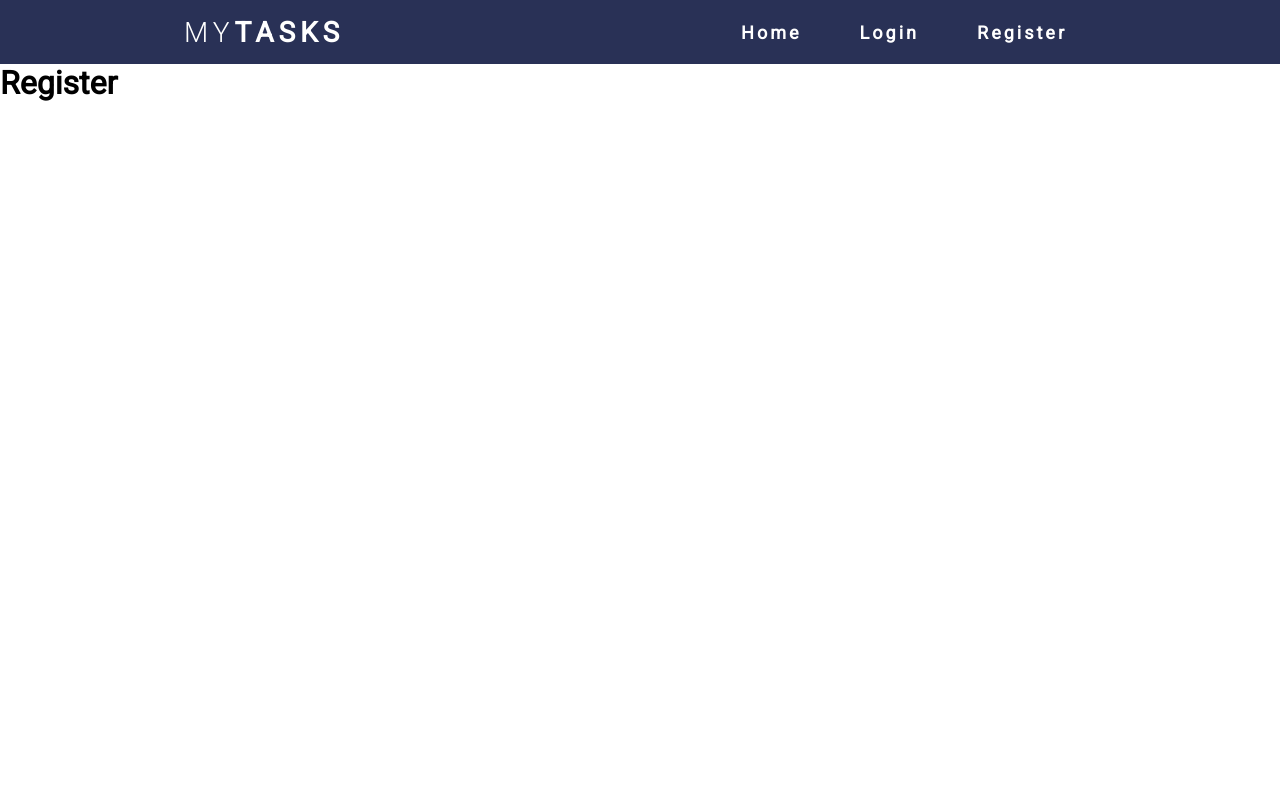
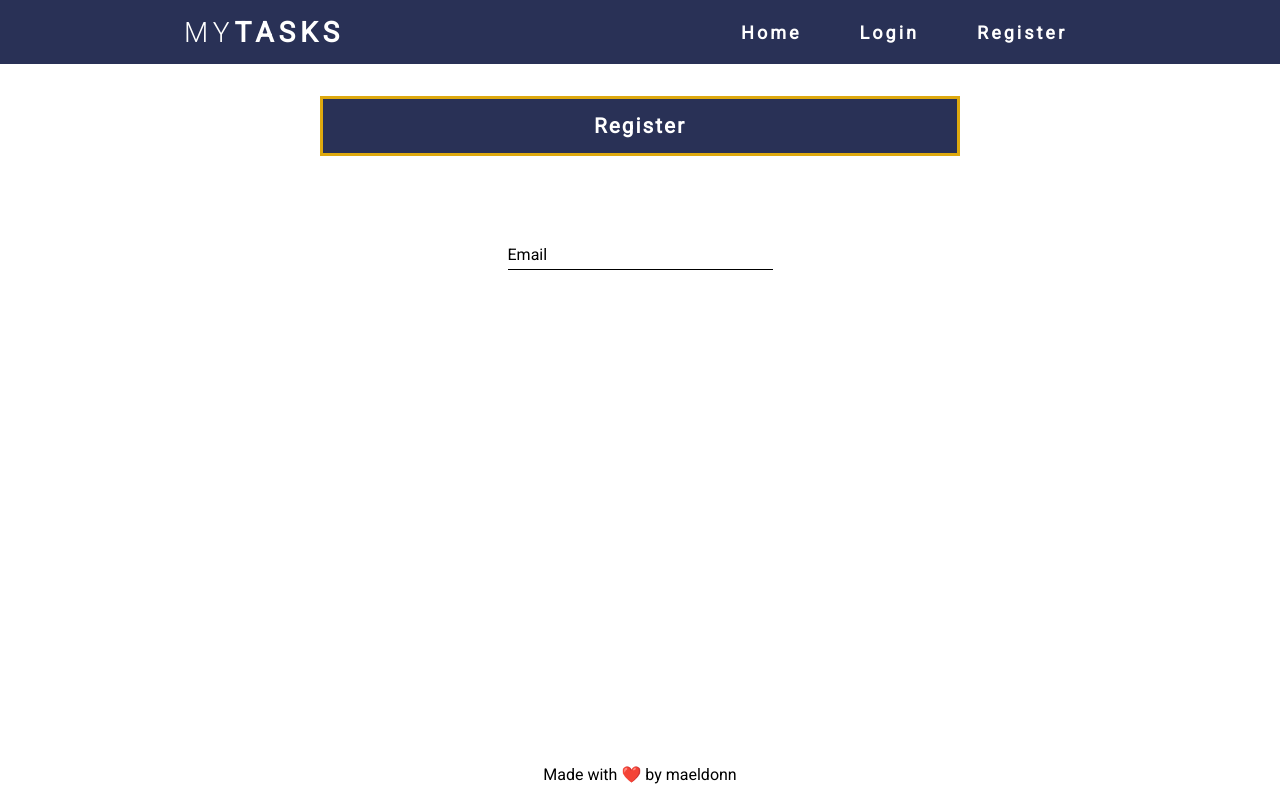
Before and after one commit to maeldonn/mytasks, a Vue app in the folder client/: page /register in a window 1280 px wide. Built offline with nearby package versions, Linux system fonts and the light colour scheme.

Commit message:
:sparkles: Created components

```diff
--- a/client/src/App.vue
+++ b/client/src/App.vue
@@ -2,16 +2,19 @@
   <div id="app">
     <Navbar :connected="connected" :isAdmin="isAdmin"/>
     <router-view />
+    <Footer />
   </div>
 </template>
 
 <script>
 import Navbar from '@/components/Navbar.vue';
+import Footer from '@/components/Footer.vue';
 
 export default {
   name: 'App',
   components: {
     Navbar,
+    Footer,
   },
   data: () => ({
     connected: false,
@@ -24,6 +27,7 @@ export default {
 * {
   margin: 0;
   padding: 0;
+  box-sizing: border-box;
 }
 
 body {
--- /dev/null
+++ b/client/src/components/Footer.vue
@@ -0,0 +1,74 @@
+<template>
+  <footer>
+      <p>
+        Made with ❤️ by
+        <a href="https://maeldonn.github.io/" target="_blank">maeldonn</a>
+      </p>
+    </footer>
+</template>
+
+<script>
+export default {
+  name: 'Footer',
+};
+</script>
+
+<style scoped>
+footer {
+  width: 100%;
+  text-align: center;
+  margin: 1rem 0;
+  position: absolute;
+  bottom: 0px;
+}
+a {
+  text-decoration: none;
+  color: inherit;
+}
+a:hover {
+  -webkit-animation: rainbow .5s infinite;
+          animation: rainbow .5s infinite;
+}
+@-webkit-keyframes rainbow {
+ 0%,
+ to {
+  color:#7ccdea
+ }
+ 16% {
+  color:#0074d9
+ }
+ 32% {
+  color:#2ecc40
+ }
+ 48% {
+  color:#ffdc00
+ }
+ 64% {
+  color:#b10dc9
+ }
+ 80% {
+  color:#ff4136
+ }
+}
+@keyframes rainbow {
+ 0%,
+ to {
+  color:#7ccdea
+ }
+ 16% {
+  color:#0074d9
+ }
+ 32% {
+  color:#2ecc40
+ }
+ 48% {
+  color:#ffdc00
+ }
+ 64% {
+  color:#b10dc9
+ }
+ 80% {
+  color:#ff4136
+ }
+}
+</style>
--- a/client/src/components/Navbar.vue
+++ b/client/src/components/Navbar.vue
@@ -9,25 +9,25 @@
       </router-link>
     </div>
     <ul class="nav-links" v-if="connected">
-      <li>
-        <router-link :to="{ name: 'Dashboard' }" @click="navSlide">Dashboard</router-link>
+      <li @click="closeMenu">
+        <router-link :to="{ name: 'Dashboard' }">Dashboard</router-link>
       </li>
-      <li v-if="isAdmin">
-        <router-link :to="{ name: 'Administration' }" @click="navSlide">Admin</router-link>
+      <li v-if="isAdmin" @click="closeMenu">
+        <router-link :to="{ name: 'Administration' }">Admin</router-link>
       </li>
-      <li>
-        <router-link :to="{ name: 'Home' }" @click="navSlide">Disconnect</router-link>
+      <li @click="closeMenu">
+        <router-link :to="{ name: 'Home' }">Disconnect</router-link>
       </li>
     </ul>
     <ul class="nav-links" v-else>
-      <li>
-        <router-link :to="{ name: 'Home' }" @click="navSlide">Home</router-link>
+      <li @click="closeMenu">
+        <router-link :to="{ name: 'Home' }">Home</router-link>
       </li>
-      <li>
-        <router-link :to="{ name: 'Login' }" @click="navSlide">Login</router-link>
+      <li @click="closeMenu">
+        <router-link :to="{ name: 'Login' }">Login</router-link>
       </li>
-      <li>
-        <router-link :to="{ name: 'Register' }" @click="navSlide">Register</router-link>
+      <li @click="closeMenu">
+        <router-link :to="{ name: 'Register' }">Register</router-link>
       </li>
     </ul>
     <div class="burger" @click="navSlide">
@@ -60,6 +60,9 @@ export default {
         }
       });
       document.querySelector('.burger').classList.toggle('toggle');
+    },
+    closeMenu() {
+      if (document.querySelector('.nav-active')) this.navSlide();
     },
   },
 };
@@ -102,7 +105,7 @@ a {
   text-decoration: none;
   letter-spacing: 3px;
   font-weight: bold;
-  transition: color 0.2s ease-in;
+  transition: all 0.1s ease-in;
 }
 
 a:hover {
@@ -135,6 +138,8 @@ a:hover {
     width: 100%;
     transform: translateX(100%);
     transition: transform 0.5s ease-in;
+    border: #dea90f 3px solid;
+    z-index: 100000;
   }
 
   li {
--- /dev/null
+++ b/client/src/components/Title.vue
@@ -0,0 +1,31 @@
+<template>
+  <div>
+    <h3>{{ content }}</h3>
+  </div>
+</template>
+
+<script>
+export default {
+  name: 'Title',
+  props: {
+    content: { type: String, required: true },
+  },
+};
+</script>
+
+<style scoped>
+div {
+  width: 50%;
+  padding: 15px 0;
+  text-align: center;
+  background-color: #293156;
+  margin: 2rem;
+  border: #dea90f 3px solid;
+}
+
+h3 {
+  color: #ffffff;
+  letter-spacing: 2px;
+  font-size: 1.3em;
+}
+</style>
--- a/client/src/views/Administration.vue
+++ b/client/src/views/Administration.vue
@@ -1,10 +1,29 @@
 <template>
-  <h1>Administration</h1>
+  <section class="administration">
+    <Title content="Admin" />
+  </section>
 </template>
 
 <script>
+import Title from '@/components/Title.vue';
+
 export default {
   name: 'Administration',
-  components: {},
+  components: {
+    Title,
+  },
 };
 </script>
+
+<style scoped>
+.administration {
+  display: flex;
+  align-items: center;
+  flex-direction: column;
+}
+
+h1 {
+  text-align: center;
+  margin: 3rem auto;
+}
+</style>
--- a/client/src/views/Dashboard.vue
+++ b/client/src/views/Dashboard.vue
@@ -1,10 +1,23 @@
 <template>
-  <h1>Dashboard</h1>
+  <section class="dashboard">
+    <Title content="Dashboard"/>
+  </section>
 </template>
 
 <script>
+import Title from '@/components/Title.vue';
+
 export default {
   name: 'Dashboard',
-  components: {},
+  components: {
+    Title,
+  },
 };
 </script>
+
+<style scoped>
+  h1 {
+    text-align: center;
+    margin: 3rem auto;
+  }
+</style>
--- a/client/src/views/Home.vue
+++ b/client/src/views/Home.vue
@@ -1,10 +1,29 @@
 <template>
-  <h1>Home</h1>
+  <section class="home">
+    <Title content="Home"/>
+  </section>
 </template>
 
 <script>
+import Title from '@/components/Title.vue';
+
 export default {
   name: 'Home',
-  components: {},
+  components: {
+    Title,
+  },
 };
 </script>
+
+<style scoped>
+.home {
+  display: flex;
+  align-items: center;
+  flex-direction: column;
+}
+
+  h1 {
+    text-align: center;
+    margin: 3rem auto;
+  }
+</style>
--- a/client/src/views/Login.vue
+++ b/client/src/views/Login.vue
@@ -1,10 +1,29 @@
 <template>
-  <h1>Login</h1>
+  <section class="login">
+    <Title content="Login" />
+  </section>
 </template>
 
 <script>
+import Title from '@/components/Title.vue';
+
 export default {
   name: 'Login',
-  components: {},
+  components: {
+    Title,
+  },
 };
 </script>
+
+<style scoped>
+.login {
+  display: flex;
+  align-items: center;
+  flex-direction: column;
+}
+
+h1 {
+  text-align: center;
+  margin: 3rem auto;
+}
+</style>
--- a/client/src/views/Register.vue
+++ b/client/src/views/Register.vue
@@ -1,10 +1,143 @@
 <template>
-  <h1>Register</h1>
+  <section class="register">
+    <Title content="Register" />
+    <div>
+      <img v-if="isLoading" src="../assets/spinner.svg" class="spinner" />
+    </div>
+    <div v-if="errorMessage" class="error">{{ errorMessage }}</div>
+    <form v-if="!isLoading" @submit.prevent="register">
+      <section class="section-register">
+        <input
+          v-model="user.email"
+          type="email"
+          id="email"
+          autocomplete="off"
+          required
+        />
+        <label for="email" class="label-email">
+          <span class="content-email">Email</span>
+        </label>
+      </section>
+      <!-- <section class="section-register">
+        <input
+          v-model="user.password"
+          type="password"
+          id="password"
+          autocomplete="off"
+          required
+        />
+        <label for="password" class="label-password">
+          <span class="content-password">Password</span>
+        </label>
+      </section>
+      <section class="section-register">
+        <input
+          v-model="user.confirmPassword"
+          type="password"
+          id="confirm-password"
+          autocomplete="off"
+          required
+        />
+        <label for="confirm-password" class="label-confirm-password">
+          <span class="content-confirm-password">Password confirmation</span>
+        </label>
+      </section> -->
+    </form>
+  </section>
 </template>
 
 <script>
+import Title from '@/components/Title.vue';
+
 export default {
   name: 'Register',
-  components: {},
+  components: {
+    Title,
+  },
+  data: () => ({
+    isLoading: false,
+    errorMessage: '',
+    user: {
+      email: '',
+      password: '',
+      confirmPassword: '',
+    },
+  }),
+  methods: {
+    register() {
+      console.log('test');
+    },
+  },
 };
 </script>
+
+<style scoped>
+.register {
+  display: flex;
+  align-items: center;
+  flex-direction: column;
+}
+
+h1 {
+  text-align: center;
+  margin: 3rem auto;
+}
+
+.section-register {
+  position: relative;
+  height: 50px;
+  overflow: hidden;
+  margin: 2em auto;
+}
+
+.section-register input {
+  width: 100%;
+  height: 100%;
+  font-size: 20px;
+  padding-top: 20px;
+  border: none;
+  outline: none;
+  background: none;
+}
+
+.section-register label {
+  position: absolute;
+  bottom: 0px;
+  left: 0%;
+  width: 100%;
+  height: 100%;
+  pointer-events: none;
+  border-bottom: 1px solid black;
+}
+
+.section-register label::after {
+  content: "";
+  position: absolute;
+  left: 0px;
+  bottom: -1px;
+  height: 100%;
+  width: 100%;
+  border-bottom: 3px solid #dea90f;
+  transform: translateX(-100%);
+  transition: transform 0.3s ease;
+}
+
+.content-email {
+  position: absolute;
+  bottom: 5px;
+  left: 0px;
+  transition: all 0.3s ease;
+}
+
+.section-register input:focus + .label-email .content-email,
+.section-register input:valid + .label-email .content-email {
+  transform: translateY(-150%);
+  font-size: 14px;
+  color: #dea90f;
+}
+
+.section-register input:focus + .label-email::after,
+.section-register input:valid + .label-email::after {
+  transform: translateX(0%);
+}
+</style>
```
